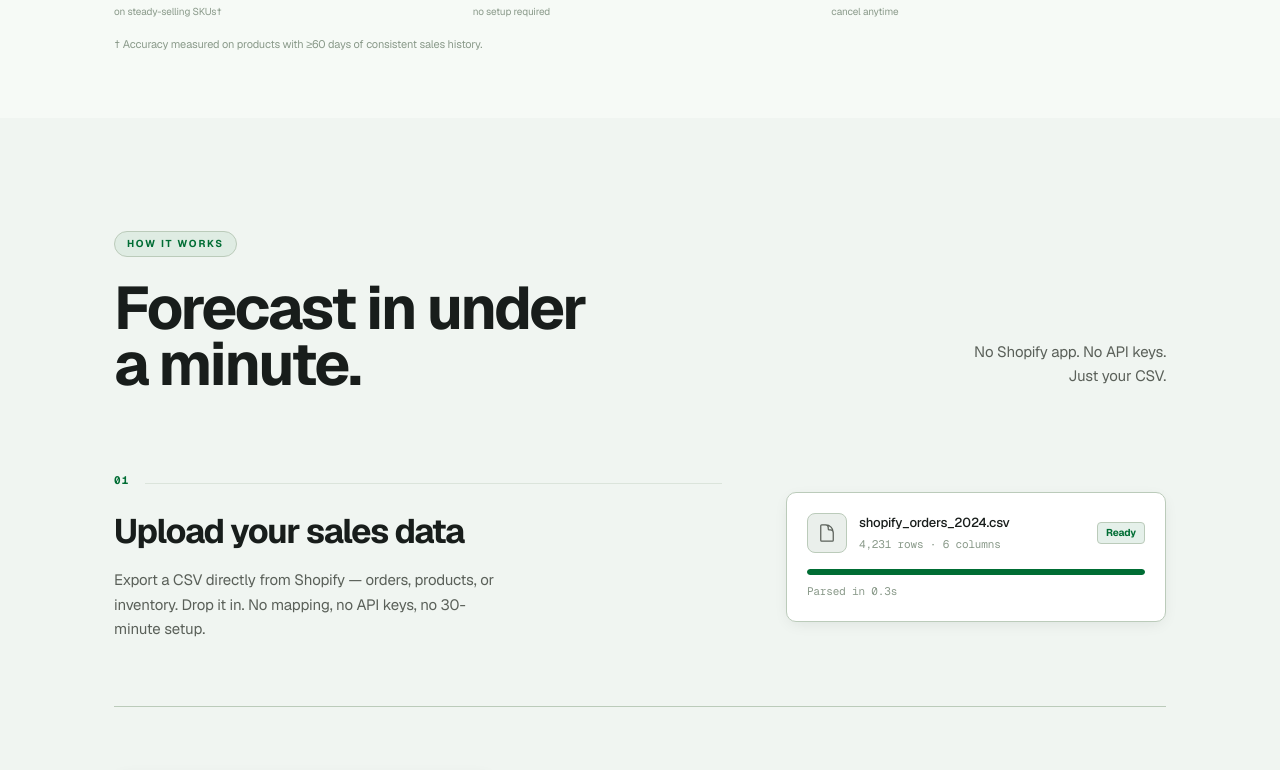
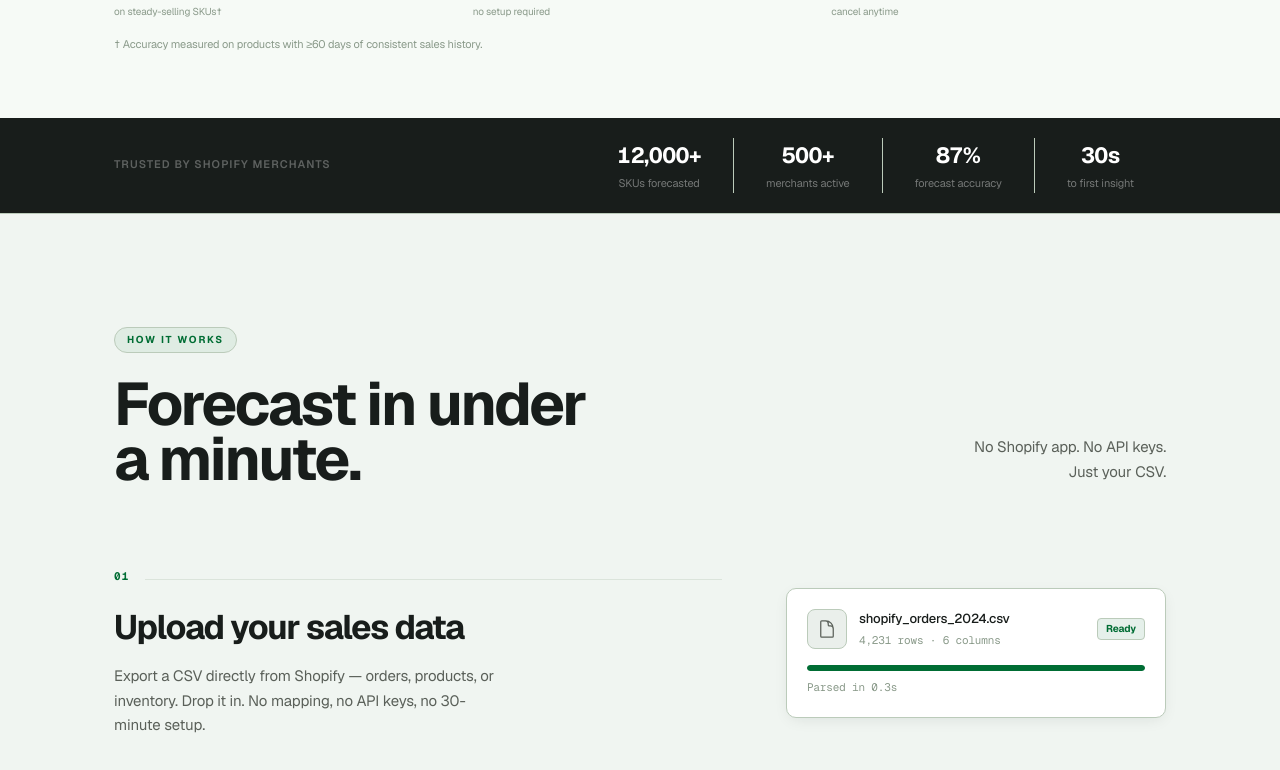
Before and after one commit to Vikramaditya003/stocksense-ai, a Next.js app: page / in a window 1280 px wide. Shown: the part 844-1614 px from the top of the page. Built offline with nearby package versions, Linux system fonts and the light colour scheme; no server answers.

Commit message:
feat: add social proof bar + testimonials section to landing page

```diff
--- a/app/page.tsx
+++ b/app/page.tsx
@@ -6,6 +6,8 @@ import Features from "@/components/Features";
 import Comparison from "@/components/Comparison";
 import Pricing from "@/components/Pricing";
 import FAQ from "@/components/FAQ";
+import SocialProof from "@/components/SocialProof";
+import Testimonials from "@/components/Testimonials";
 import MobileStickyCTA from "@/components/MobileStickyCTA";
 import ExitIntentModal from "@/components/ExitIntentModal";
 import { LogoMark } from "@/components/StocksenseLogo";
@@ -34,6 +36,9 @@ export default function Home() {
       {/* 1 — dark */}
       <Hero />
 
+      {/* 1b — credibility bar */}
+      <SocialProof />
+
       {/* 2 — light */}
       <HowItWorks />
 
@@ -48,6 +53,9 @@ export default function Home() {
 
       {/* 7 — light */}
       <FAQ />
+
+      {/* 8 — testimonials */}
+      <Testimonials />
 
       {/* ── Final CTA ── */}
       <section className="py-24 bg-[#f0f5f1] border-t border-[#bbcbba]/40">
--- /dev/null
+++ b/components/SocialProof.tsx
@@ -0,0 +1,33 @@
+const stats = [
+  { value: "12,000+", label: "SKUs forecasted" },
+  { value: "500+",    label: "merchants active" },
+  { value: "87%",     label: "forecast accuracy" },
+  { value: "30s",     label: "to first insight" },
+];
+
+export default function SocialProof() {
+  return (
+    <section className="bg-[#181d1b] border-b border-white/5">
+      <div className="max-w-[1100px] mx-auto px-4 sm:px-6 py-5">
+        <div className="flex flex-col sm:flex-row items-center justify-between gap-4">
+          <p className="text-[11px] font-semibold text-white/30 uppercase tracking-widest whitespace-nowrap">
+            Trusted by Shopify merchants
+          </p>
+          <div className="flex items-center gap-0 w-full sm:w-auto">
+            {stats.map((s, i) => (
+              <div
+                key={s.label}
+                className={`flex-1 sm:flex-none text-center px-6 sm:px-8 ${
+                  i < stats.length - 1 ? "border-r border-white/10" : ""
+                }`}
+              >
+                <p className="text-[22px] font-bold text-white tracking-tight tabular-nums">{s.value}</p>
+                <p className="text-[11px] text-white/40 mt-0.5">{s.label}</p>
+              </div>
+            ))}
+          </div>
+        </div>
+      </div>
+    </section>
+  );
+}
--- /dev/null
+++ b/components/Testimonials.tsx
@@ -0,0 +1,95 @@
+const testimonials = [
+  {
+    quote: "I used to run out of stock every peak season and not even know until orders started failing. Forestock flagged my top 3 products 3 weeks early. That alone paid for itself.",
+    name: "Rohan Mehta",
+    role: "Founder",
+    company: "FitGear India",
+    initials: "RM",
+    color: "bg-emerald-700",
+  },
+  {
+    quote: "We were tying up ₹2L+ in slow-moving inventory. Forestock showed us exactly which SKUs had 90+ days of supply so we stopped reordering them. Cash flow improved immediately.",
+    name: "Priya Nair",
+    role: "Operations Head",
+    company: "Bloom Skincare",
+    initials: "PN",
+    color: "bg-violet-700",
+  },
+  {
+    quote: "Shopify Stocky was shutting down and I was panicking. Switched to Forestock in 10 minutes — just uploaded my CSV. The reorder recommendations are more specific than anything Stocky ever gave me.",
+    name: "Arjun Sharma",
+    role: "Store Owner",
+    company: "UrbanThreads",
+    initials: "AS",
+    color: "bg-amber-700",
+  },
+];
+
+export default function Testimonials() {
+  return (
+    <section className="py-24 bg-[#f0f5f1] border-t border-[#bbcbba]/40">
+      <div className="max-w-[1100px] mx-auto px-4 sm:px-6">
+
+        {/* Header */}
+        <div className="mb-12 flex flex-col sm:flex-row sm:items-end justify-between gap-4">
+          <div>
+            <span className="inline-flex items-center gap-1.5 text-[11px] font-bold text-[#006d34] uppercase tracking-[0.15em] mb-3">
+              <span className="w-1 h-1 rounded-full bg-[#006d34]" />
+              What merchants say
+            </span>
+            <h2 className="text-[36px] sm:text-[44px] font-bold leading-[1] tracking-[-0.03em] text-[#181d1b]">
+              Real results from<br className="hidden sm:block" /> real stores.
+            </h2>
+          </div>
+          <p className="text-[13px] text-[#8a9a8a] max-w-[240px] sm:text-right leading-relaxed">
+            Shopify merchants using Forestock to prevent stockouts and free up cash.
+          </p>
+        </div>
+
+        {/* Cards */}
+        <div className="grid grid-cols-1 sm:grid-cols-3 gap-5">
+          {testimonials.map((t) => (
+            <div
+              key={t.name}
+              className="bg-white rounded-2xl border border-[#bbcbba]/40 p-6 flex flex-col justify-between shadow-sm hover:shadow-md hover:-translate-y-0.5 transition-all duration-200"
+            >
+              {/* Quote marks */}
+              <div>
+                <svg className="w-7 h-7 text-[#006d34]/20 mb-4" fill="currentColor" viewBox="0 0 24 24">
+                  <path d="M14.017 21v-7.391c0-5.704 3.731-9.57 8.983-10.609l.995 2.151c-2.432.917-3.995 3.638-3.995 5.849h4v10h-9.983zm-14.017 0v-7.391c0-5.704 3.748-9.57 9-10.609l.996 2.151c-2.433.917-3.996 3.638-3.996 5.849h3.983v10h-9.983z" />
+                </svg>
+                <p className="text-[14px] text-[#3c4a3d] leading-relaxed">
+                  &ldquo;{t.quote}&rdquo;
+                </p>
+              </div>
+
+              {/* Author */}
+              <div className="flex items-center gap-3 mt-6 pt-5 border-t border-[#bbcbba]/30">
+                <div className={`w-9 h-9 rounded-full ${t.color} flex items-center justify-center flex-shrink-0`}>
+                  <span className="text-[12px] font-bold text-white">{t.initials}</span>
+                </div>
+                <div>
+                  <p className="text-[13px] font-semibold text-[#181d1b]">{t.name}</p>
+                  <p className="text-[11px] text-[#8a9a8a]">{t.role} · {t.company}</p>
+                </div>
+              </div>
+            </div>
+          ))}
+        </div>
+
+        {/* Star rating row */}
+        <div className="mt-10 flex items-center justify-center gap-3">
+          <div className="flex items-center gap-0.5">
+            {[1,2,3,4,5].map(i => (
+              <svg key={i} className="w-4 h-4 text-amber-400" fill="currentColor" viewBox="0 0 20 20">
+                <path d="M9.049 2.927c.3-.921 1.603-.921 1.902 0l1.07 3.292a1 1 0 00.95.69h3.462c.969 0 1.371 1.24.588 1.81l-2.8 2.034a1 1 0 00-.364 1.118l1.07 3.292c.3.921-.755 1.688-1.54 1.118l-2.8-2.034a1 1 0 00-1.175 0l-2.8 2.034c-.784.57-1.838-.197-1.539-1.118l1.07-3.292a1 1 0 00-.364-1.118L2.98 8.72c-.783-.57-.38-1.81.588-1.81h3.461a1 1 0 00.951-.69l1.07-3.292z" />
+              </svg>
+            ))}
+          </div>
+          <p className="text-[12px] text-[#5a6059]">Loved by Shopify merchants across India</p>
+        </div>
+
+      </div>
+    </section>
+  );
+}
```
